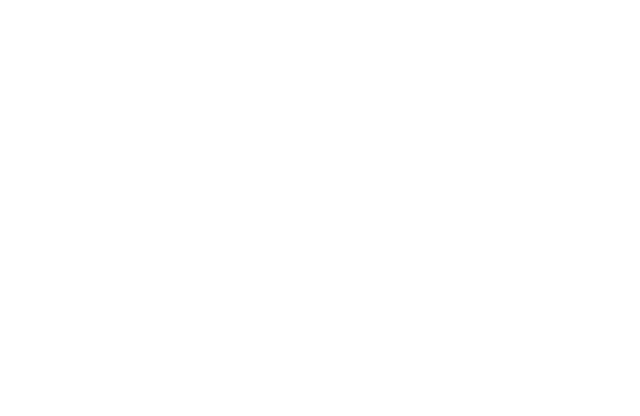
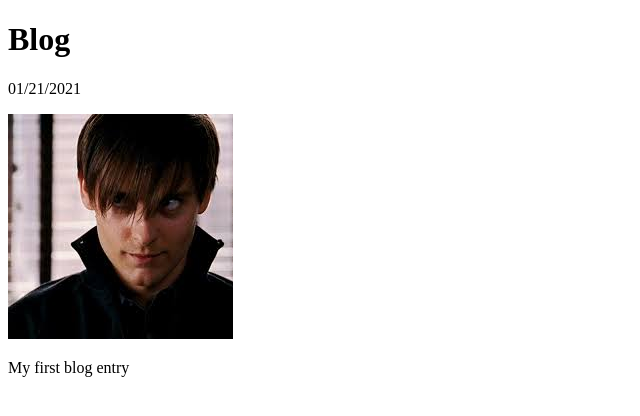
Before and after one commit to garyisufi/art3001, a plain HTML site: page blog/index.html in a window 1280 px wide. Shown: the whole page, without its empty margins (0-640 px from the left). Drawn offline with Linux system fonts and the light colour scheme.

Commit message:
added links and my first blog entry

```diff
--- a/blog/index.html
+++ b/blog/index.html
@@ -1,9 +1,12 @@
 <!DOCTYPE html>
 <html>
 <head>
-    <title>Blogs</title>
+    <title>Blog</title>
 </head>
 <body>
-
+    <h1>Blog</h1>
+    <p>01/21/2021</p>
+    <img src="img/tobey.jpeg" alt="Emo Parker">
+    <p>My first blog entry</p>
 </body>
 </html>
```
Also changed, not shown: exercises/index.html (+1 -1 lines), index.html (+3 -1 lines), projects/index.html (+1 -1 lines), blog/img/tobey.jpeg (added).
